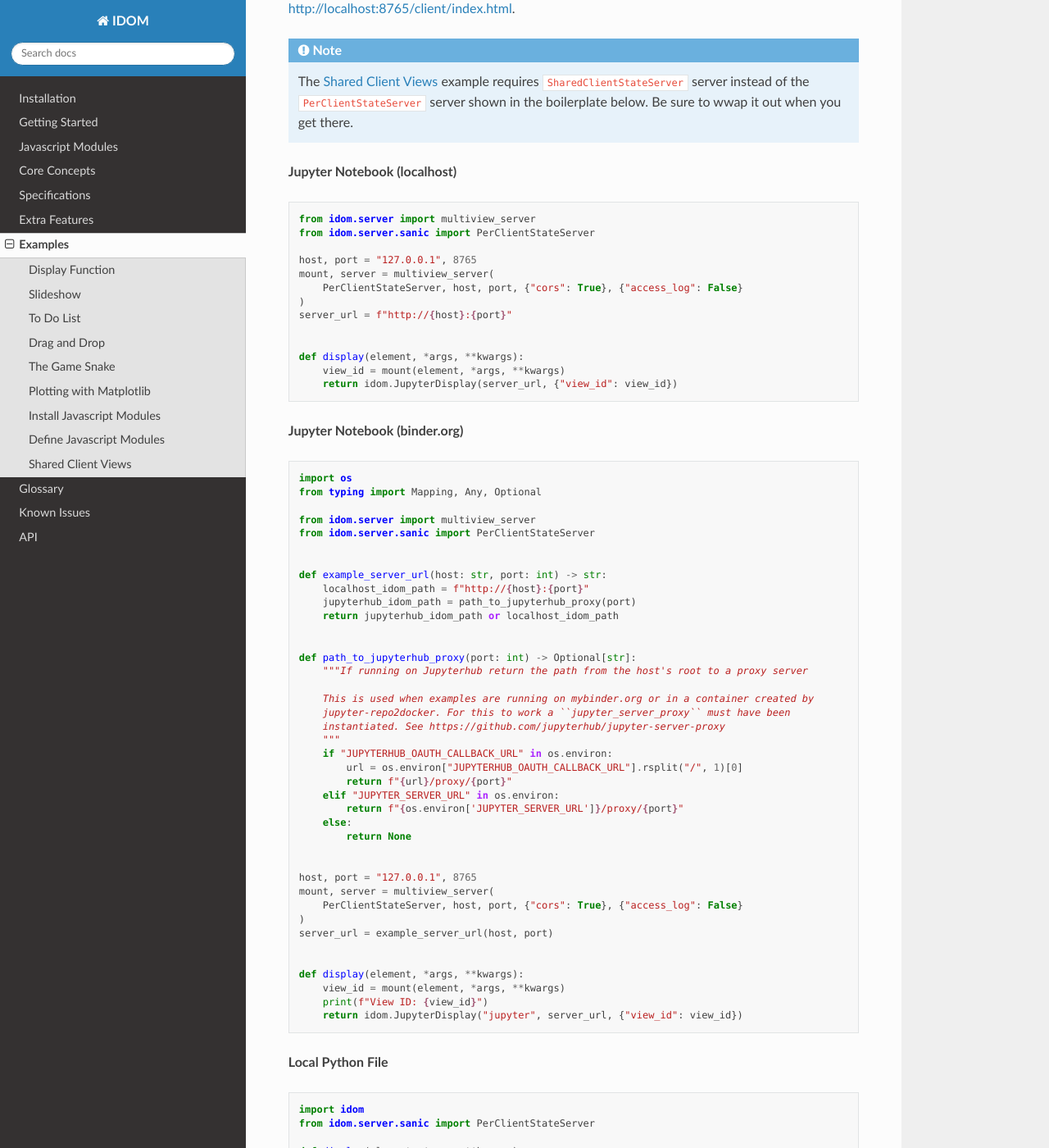
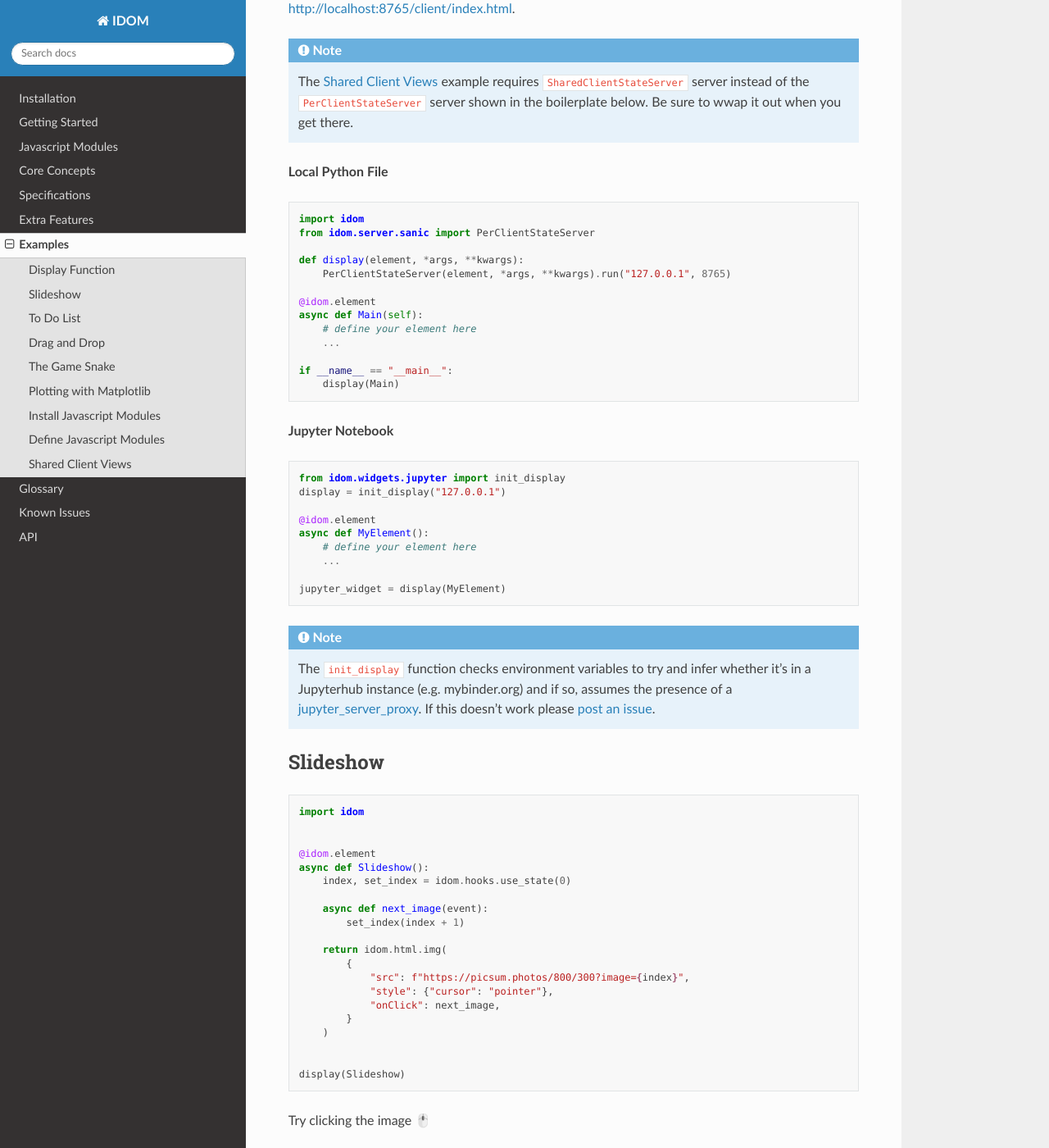
Before and after one commit to DarylPastidio/reactpy, a Sphinx documentation site: the page built from docs/source/examples.rst, in a window 1280 px wide and 1400 px high, scrolled down 603 px. Shown: the whole window at 82% size. Built offline with Sphinx 7.4.7 and the Read the Docs theme 2.0.0, drawn with Linux system fonts in a browser that asks for light colours; pages that are not in the unit, such as notebooks, are missing from menus; the version number could not be read and is left out.

Commit message:
add util to auto init and create Jupyter widget display function

```diff
--- a/docs/source/examples.rst
+++ b/docs/source/examples.rst
@@ -25,72 +25,6 @@ view. In a Jupyter Notebook it will appear in an output cell. If you're running
   out when you get there.
 
 
-**Jupyter Notebook (localhost)**
-
-.. code-block::
-
-    from idom.server import multiview_server
-    from idom.server.sanic import PerClientStateServer
-
-    host, port = "127.0.0.1", 8765
-    mount, server = multiview_server(
-        PerClientStateServer, host, port, {"cors": True}, {"access_log": False}
-    )
-    server_url = f"http://{host}:{port}"
-
-
-    def display(element, *args, **kwargs):
-        view_id = mount(element, *args, **kwargs)
-        return idom.JupyterDisplay(server_url, {"view_id": view_id})
-
-
-
-**Jupyter Notebook (binder.org)**
-
-.. code-block::
-
-    import os
-    from typing import Mapping, Any, Optional
-
-    from idom.server import multiview_server
-    from idom.server.sanic import PerClientStateServer
-
-
-    def example_server_url(host: str, port: int) -> str:
-        localhost_idom_path = f"http://{host}:{port}"
-        jupyterhub_idom_path = path_to_jupyterhub_proxy(port)
-        return jupyterhub_idom_path or localhost_idom_path
-
-
-    def path_to_jupyterhub_proxy(port: int) -> Optional[str]:
-        """If running on Jupyterhub return the path from the host's root to a proxy server
-
-        This is used when examples are running on mybinder.org or in a container created by
-        jupyter-repo2docker. For this to work a ``jupyter_server_proxy`` must have been
-        instantiated. See https://github.com/jupyterhub/jupyter-server-proxy
-        """
-        if "JUPYTERHUB_OAUTH_CALLBACK_URL" in os.environ:
-            url = os.environ["JUPYTERHUB_OAUTH_CALLBACK_URL"].rsplit("/", 1)[0]
-            return f"{url}/proxy/{port}"
-        elif "JUPYTER_SERVER_URL" in os.environ:
-            return f"{os.environ['JUPYTER_SERVER_URL']}/proxy/{port}"
-        else:
-            return None
-
-
-    host, port = "127.0.0.1", 8765
-    mount, server = multiview_server(
-        PerClientStateServer, host, port, {"cors": True}, {"access_log": False}
-    )
-    server_url = example_server_url(host, port)
-
-
-    def display(element, *args, **kwargs):
-        view_id = mount(element, *args, **kwargs)
-        print(f"View ID: {view_id}")
-        return idom.JupyterDisplay("jupyter", server_url, {"view_id": view_id})
-
-
 **Local Python File**
 
 .. code-block::
@@ -108,6 +42,28 @@ view. In a Jupyter Notebook it will appear in an output cell. If you're running
 
     if __name__ == "__main__":
         display(Main)
+
+
+**Jupyter Notebook**
+
+.. code-block::
+
+    from idom.widgets.jupyter import init_display
+    display = init_display("127.0.0.1")
+
+    @idom.element
+    async def MyElement():
+        # define your element here
+        ...
+
+    jupyter_widget = display(MyElement)
+
+.. note::
+
+    The ``init_display`` function checks environment variables to try and infer whether
+    it's in a Jupyterhub instance (e.g. mybinder.org) and if so, assumes the presence of a
+    `jupyter_server_proxy <https://github.com/jupyterhub/jupyter-server-proxy>`_. If this
+    doesn't work please `post an issue <https://github.com/rmorshea/idom/issues>`_.
 
 
 Slideshow
```
Also changed, not shown: 3 other files.
